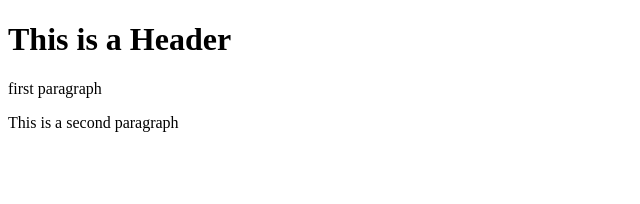
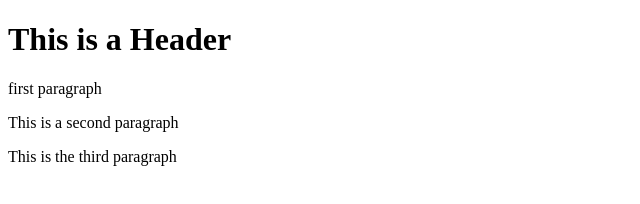
Before and after one commit to djcyphers/git-test, a website: page index.html in a window 1280 px wide. Shown: the whole page, without its empty margins (0-640 px from the left). Drawn offline with Linux system fonts and the light colour scheme.

Commit message:
fourth commit

```diff
--- a/index.html
+++ b/index.html
@@ -6,5 +6,6 @@
       <h1>This is a Header</h1>
       <p>first paragraph</p>
       <p>This is a second paragraph</p>
+      <p>This is the third paragraph</p>
    </body>
 </html>
```
Also changed, not shown: package.json (added, +27 -0 lines), 2 other files.
